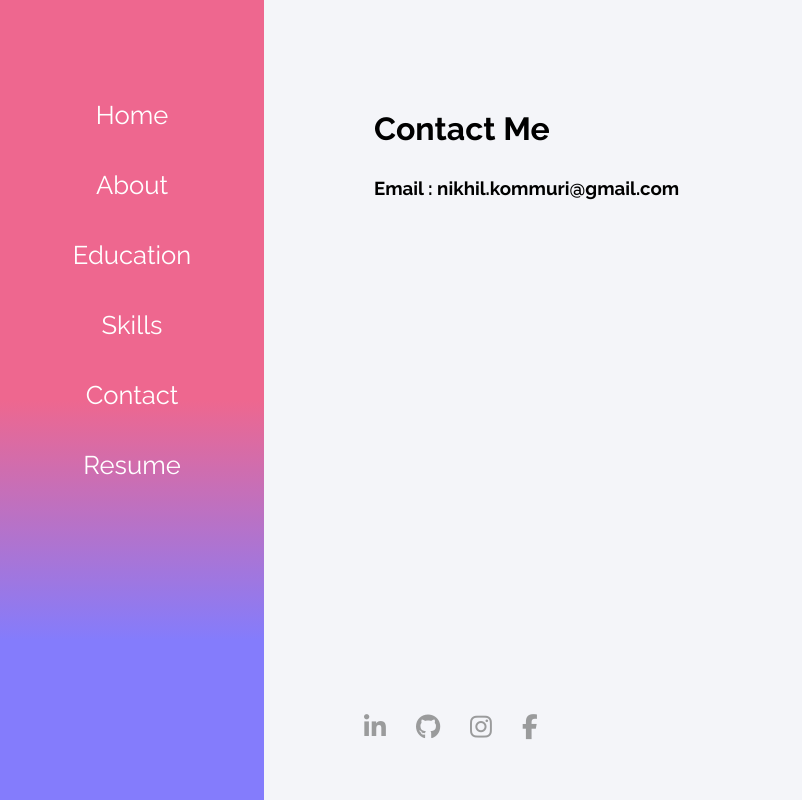
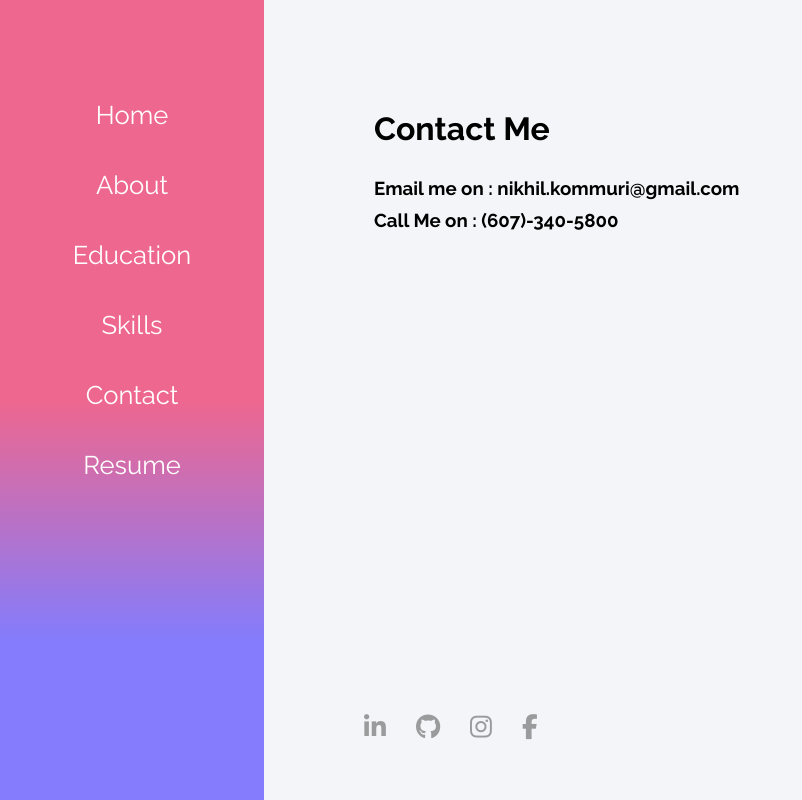
Before and after one commit to NikhilKommuri/me, a React (Create React App) app: page /contact in a window 1280 px wide. Shown: the whole page, without its empty margins (0-802 px from the left). Built offline with nearby package versions, Linux system fonts and the light colour scheme.

Commit message:
Update Contact.js

```diff
--- a/src/contents/Contact.js
+++ b/src/contents/Contact.js
@@ -5,7 +5,8 @@ render() {
 return (
 <div className="condiv">
 <h1 className="subtopic">Contact Me</h1>
-<h3>Email  :   nikhil.kommuri@gmail.com</h3>
+<h3>Email me on :   nikhil.kommuri@gmail.com</h3>
+<h3>Call Me on :   (607)-340-5800 </h3>
 <Social />
 </div>
 )
```
